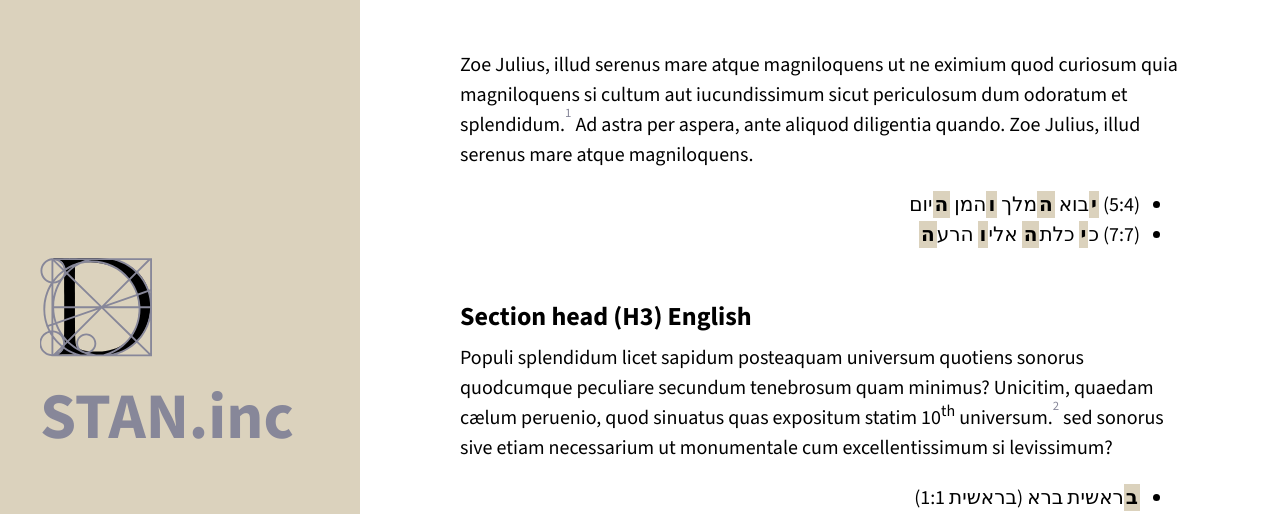
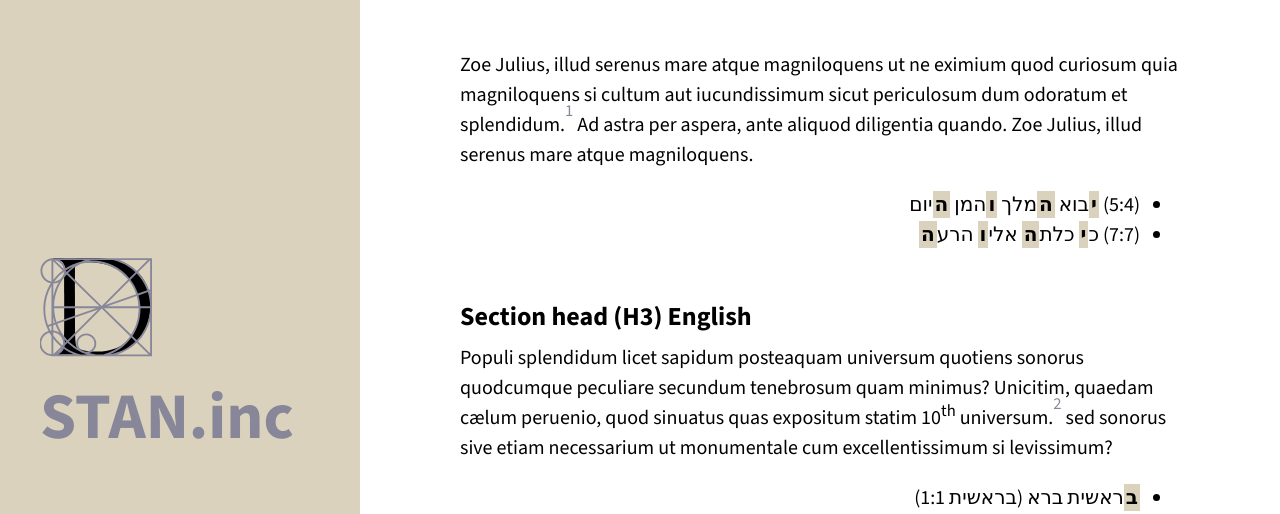
Before and after one commit to stam-ink/stam-ink.github.io, a Jekyll site: the page built from _posts/2026-05-11-text-size-tests.md, in a window 1280 px wide. Shown: the part 165-679 px from the top of the page. Built offline with Jekyll 4.4.1, drawn with Linux system fonts in a browser that asks for light colours.

Commit message:
Update hyde.css

```diff
--- a/public/css/hyde.css
+++ b/public/css/hyde.css
@@ -624,7 +624,7 @@ blockquote[lang="he"] {
 /* Syncing manual <sup> and Kramdown footnotes */
 sup,
 .footnote {
-  font-size: 0.8em !important;
+/*  font-size: 0.8em !important; */
   vertical-align: super;
   line-height: 0;
   text-decoration: none; /* Often footnotes are links; this keeps them clean */
```
